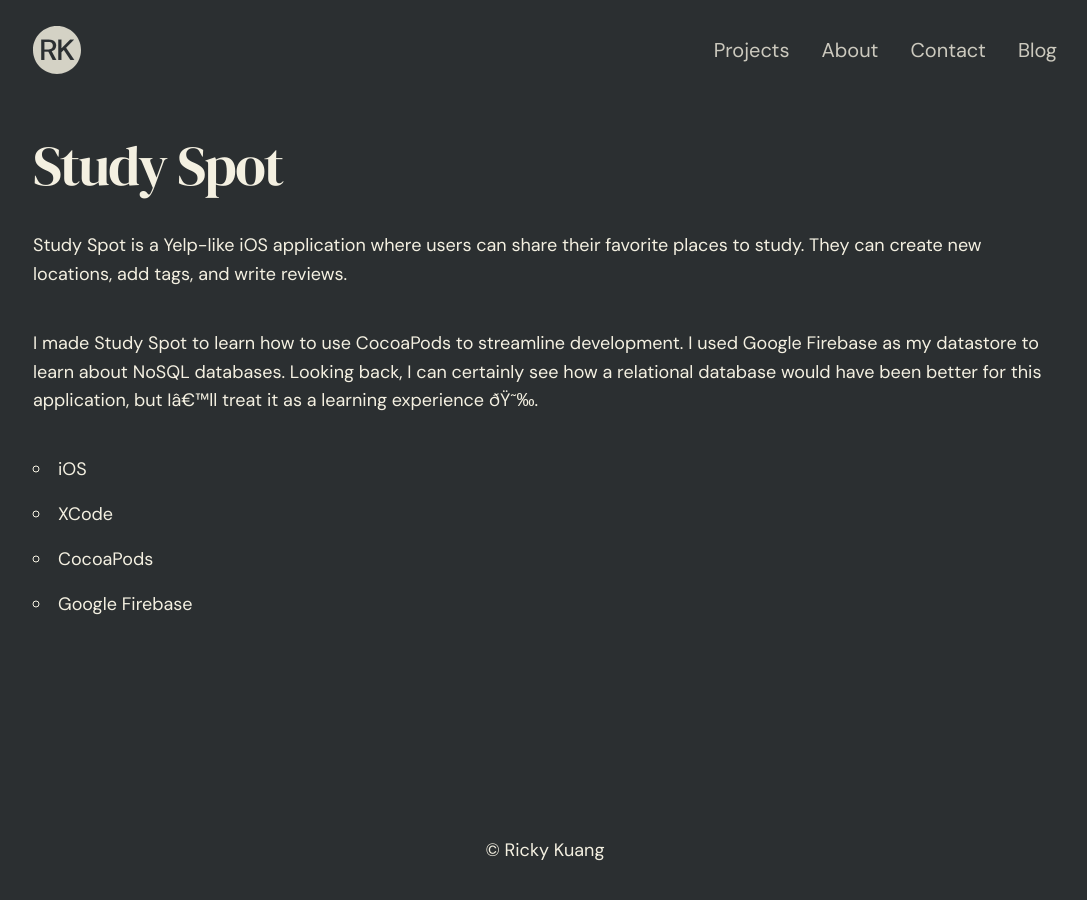
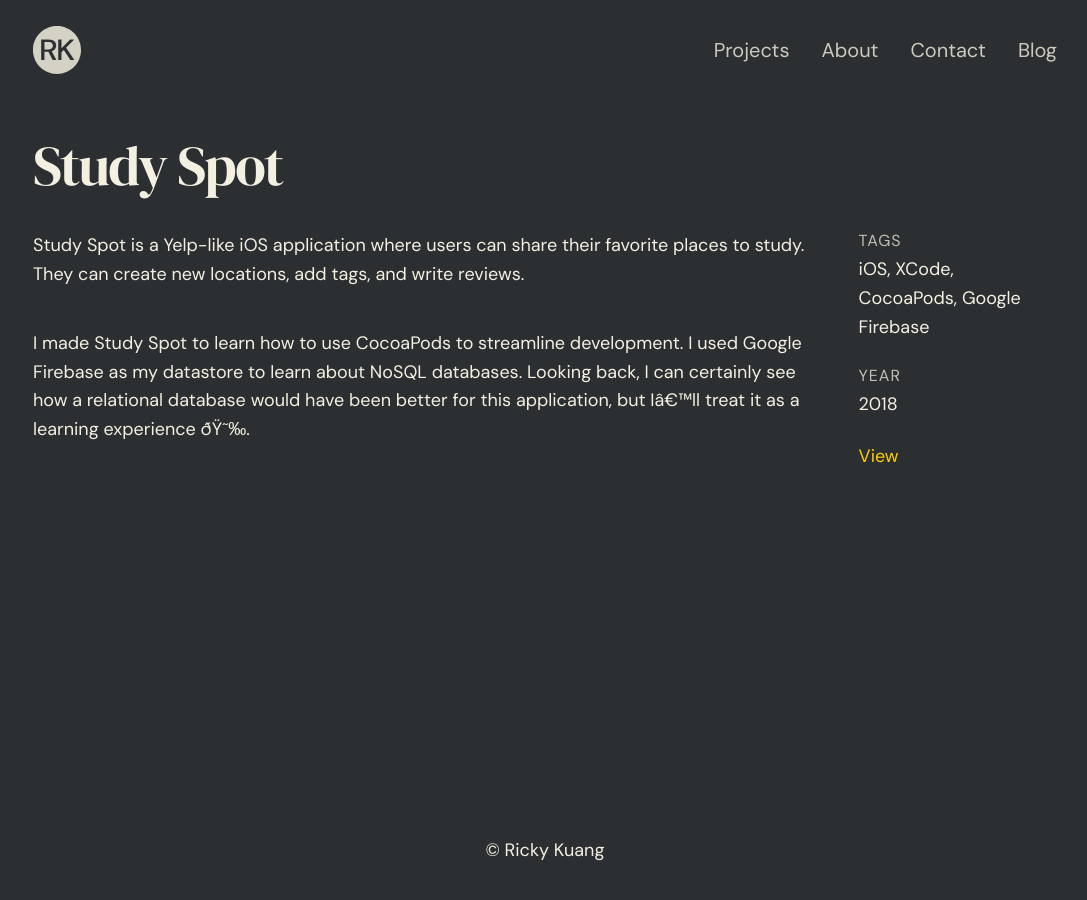
Before and after one commit to rkuang/rkuang.github.io, a Jekyll site: the page built from _projects/study-spot.md, in a window 1280 px wide. Shown: the whole page, without its empty margins (95-1182 px from the left). Built offline with Jekyll 4.4.1, drawn with Linux system fonts in a browser that asks for light colours; nearby versions of some CDN libraries; some web fonts are replaced.

Commit message:
add styling for tags, year, and view link

```diff
--- a/_layouts/project.html
+++ b/_layouts/project.html
@@ -4,11 +4,19 @@ layout: default
 <div class="project-detail">
   <h1 class="project-detail-title">{{ page.name }}</h1>
   <div class="project-detail-details">
-    {{ content }}
+    <div class="project-detail-details-text">
+      {{ content }}
+    </div>
+    <div class="project-detail-details-extras">
+      <h2>Tags</h2>
+      <p class="project-details-details-tags">
+        {{ page.tags | join: ", "}}
+      </p>
+      <h2>Year</h2>
+      <p>{{ page.date | date: "%Y" }}</p>
+      {% if page.link != null %}
+      <a href="{{ page.link }}" rel="noopener noreferrer" target="_blank">View</a>
+      {% endif %}
+    </div>
   </div>
-  <ul>
-    {% for tag in page.tags %}
-    <li>{{tag}}</li>
-    {% endfor %}
-  </ul>
 </div>
--- a/_sass/_project.scss
+++ b/_sass/_project.scss
@@ -70,4 +70,25 @@ $thumbnail-height: 270px;
     font-family: 'DM Serif Display', serif;
     font-size: 3.5rem;
   }
+  .project-detail-details {
+    display: flex;
+    flex-direction: row;
+    gap: 32px;
+    .project-detail-details-text {
+      flex: 4 1 0;
+    }
+    .project-detail-details-extras {
+      flex: 1 1 0;
+      h2 {
+        text-transform: uppercase;
+        font-size: 1rem;
+        letter-spacing: .06rem;
+        margin-bottom: 4px;
+        color: $color-text-sunken;
+      }
+      p {
+        margin-bottom: 24px;
+      }
+    }
+  }
 }
```
